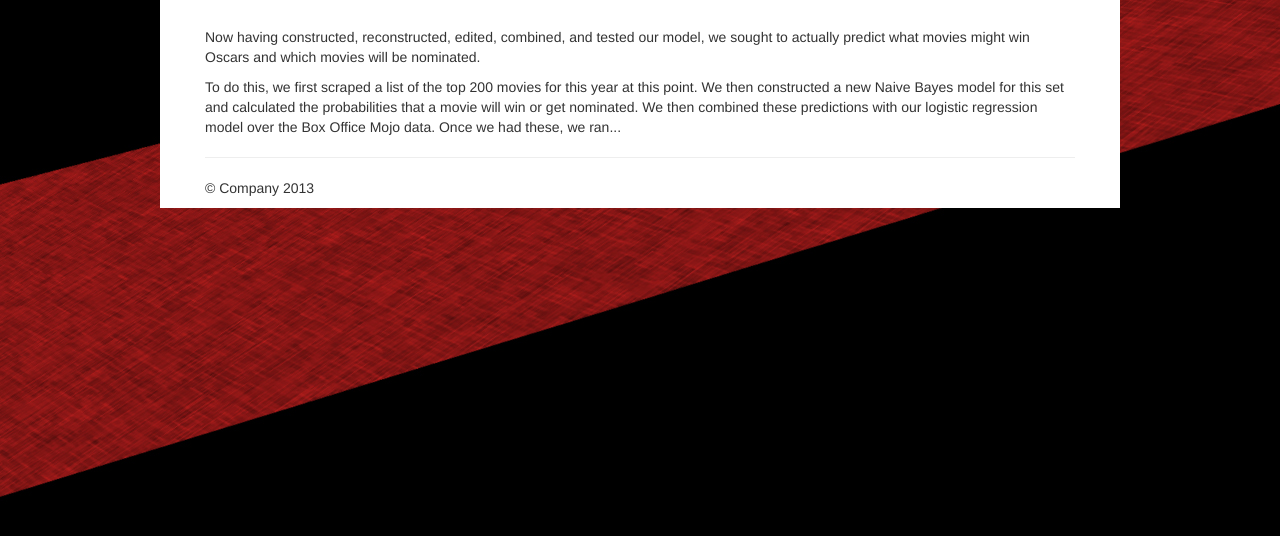
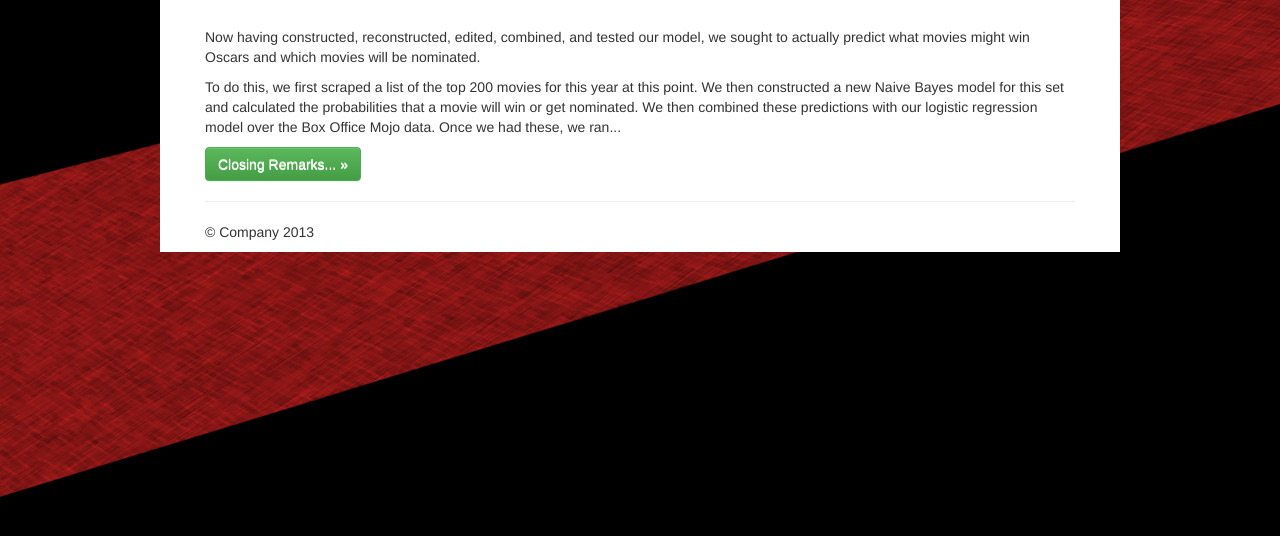
Before and after one commit to rizzomichaelg/cs109-oscars, a plain HTML site: page predict.html in a window 1280 px wide. Shown: the part 176-712 px from the top of the page. Drawn offline with nearby package versions, Linux system fonts and the light colour scheme.

Commit message:
button for cr

```diff
--- a/predict.html
+++ b/predict.html
@@ -67,6 +67,7 @@
             <p>Now having constructed, reconstructed, edited, combined, and tested our model, we sought to actually predict what movies might win Oscars and which movies will be nominated.</p>
             <p>To do this, we first scraped a list of the top 200 movies for this year at this point.  We then constructed a new Naive Bayes model for this set and calculated the probabilities that a movie will win or get nominated.  We then combined these predictions with our logistic regression model over the Box Office Mojo data.  Once we had these, we ran...</p>
         </div>
+        <div><a class="btn btn-default slide btn-success" href="closing_remarks.html">Closing Remarks... &raquo;</a></div>
       <hr>
 
       <footer>
```
